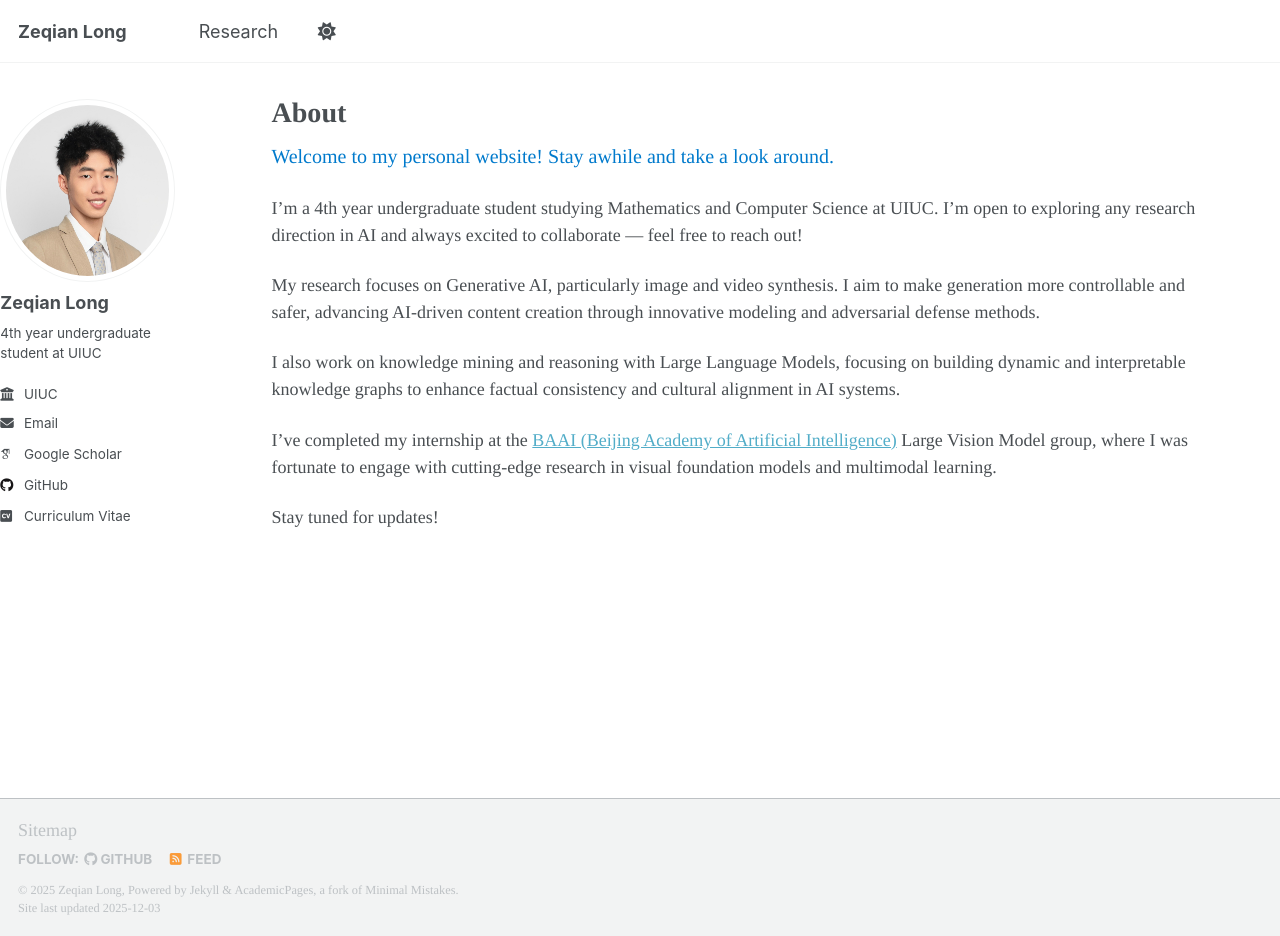
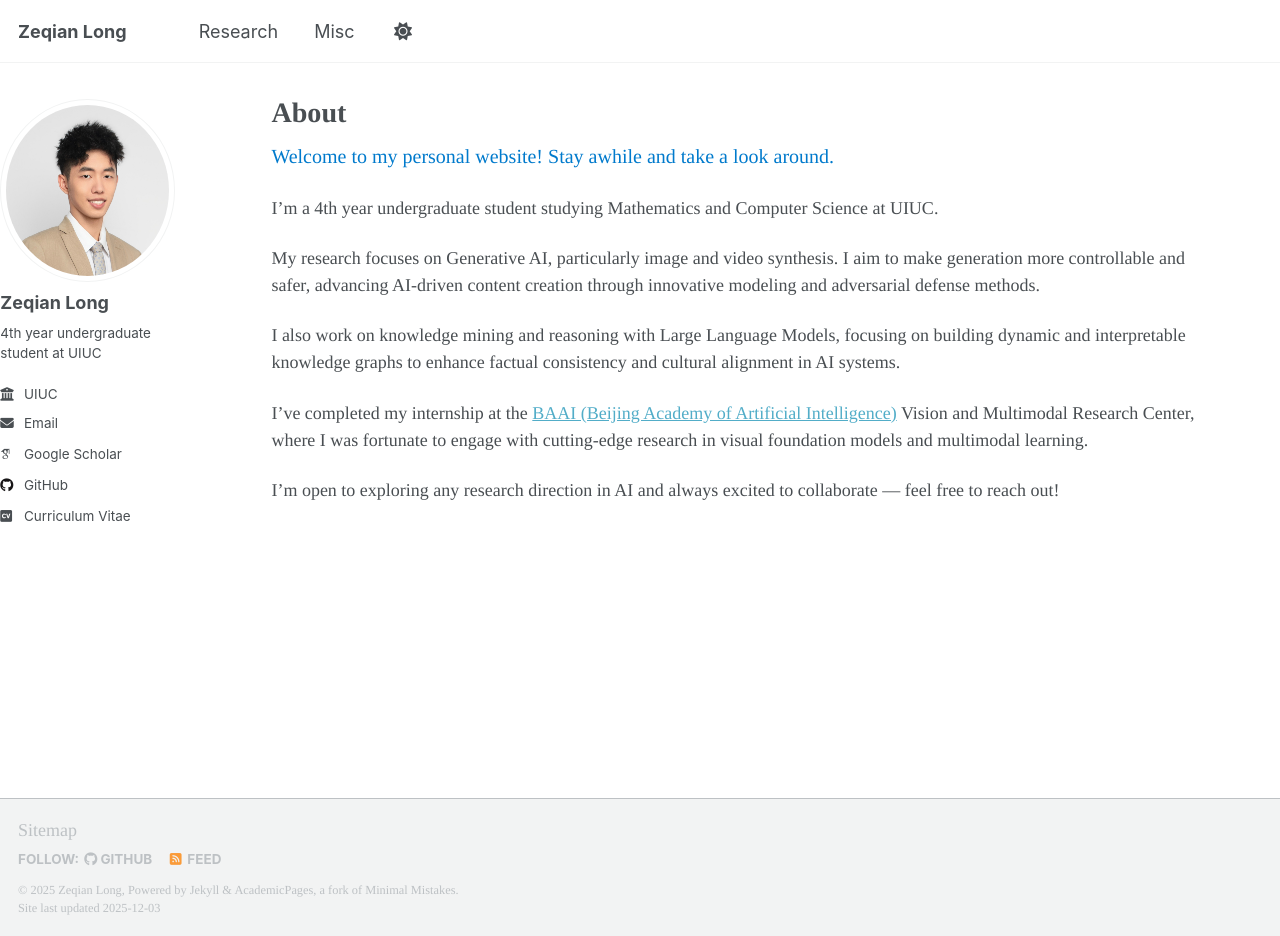
Before and after one commit to Zeqian-Long/Zeqian-Long.github.io, a Jekyll site: the page built from _pages/about.md, in a window 1280 px wide and 936 px high. Built offline with Jekyll 4.4.1, drawn with Linux system fonts in a browser that asks for light colours; some web fonts are replaced; a script that is not in the unit is left out.

Commit message:
add misc

```diff
--- a/_data/navigation.yml
+++ b/_data/navigation.yml
@@ -10,6 +10,9 @@
 main:
   - title: "Research"
     url: /research/
+
+  - title: "Misc"
+    url: /misc/
 
   # - title: "Talks"
   #   url: /talks/
--- a/_pages/about.md
+++ b/_pages/about.md
@@ -9,15 +9,17 @@ redirect_from:
 
 <span style="color:#007acc; font-size:20px;">Welcome to my personal website! Stay awhile and take a look around.</span>
 
-I'm a 4th year undergraduate student studying Mathematics and Computer Science at UIUC. I'm open to exploring any research direction in AI and always excited to collaborate — feel free to reach out!
+I'm a 4th year undergraduate student studying Mathematics and Computer Science at UIUC.
 
 My research focuses on Generative AI, particularly image and video synthesis. I aim to make generation more controllable and safer, advancing AI-driven content creation through innovative modeling and adversarial defense methods.
 
 I also work on knowledge mining and reasoning with Large Language Models, focusing on building dynamic and interpretable knowledge graphs to enhance factual consistency and cultural alignment in AI systems.
 
-I've completed my internship at the <a href="https://www.baai.ac.cn/en/" target="_blank">BAAI (Beijing Academy of Artificial Intelligence)</a> Large Vision Model group, where I was fortunate to engage with cutting-edge research in visual foundation models and multimodal learning.
+I've completed my internship at the <a href="https://www.baai.ac.cn/en/" target="_blank">BAAI (Beijing Academy of Artificial Intelligence)</a> Vision and Multimodal Research Center, where I was fortunate to engage with cutting-edge research in visual foundation models and multimodal learning.
 
-Stay tuned for updates!
+I'm open to exploring any research direction in AI and always excited to collaborate — feel free to reach out!
+
+<!-- Stay tuned for updates! -->
 
 <!-- This is the front page of a website that is powered by the [Academic Pages template](https://github.com/academicpages/academicpages.github.io) and hosted on GitHub pages. [GitHub pages](https://pages.github.com) is a free service in which websites are built and hosted from code and data stored in a GitHub repository, automatically updating when a new commit is made to the repository. This template was forked from the [Minimal Mistakes Jekyll Theme](https://mmistakes.github.io/minimal-mistakes/) created by Michael Rose, and then extended to support the kinds of content that academics have: publications, talks, teaching, a portfolio, blog posts, and a dynamically-generated CV. Incidentally, these same features make it a great template for anyone that needs to show off a professional template!
 
```
Also changed, not shown: _pages/misc.md (added, +24 -0 lines), 1 other file.
